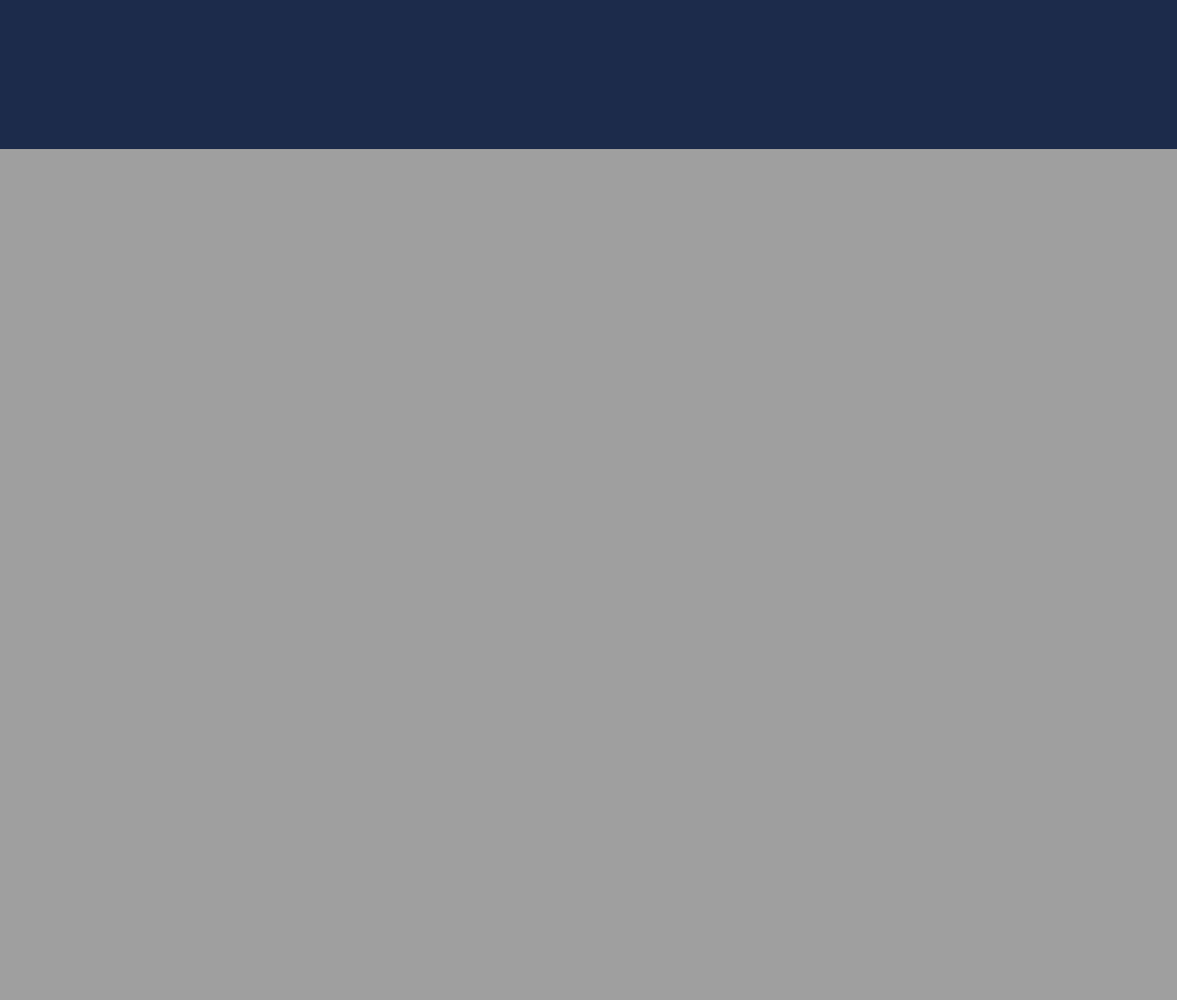
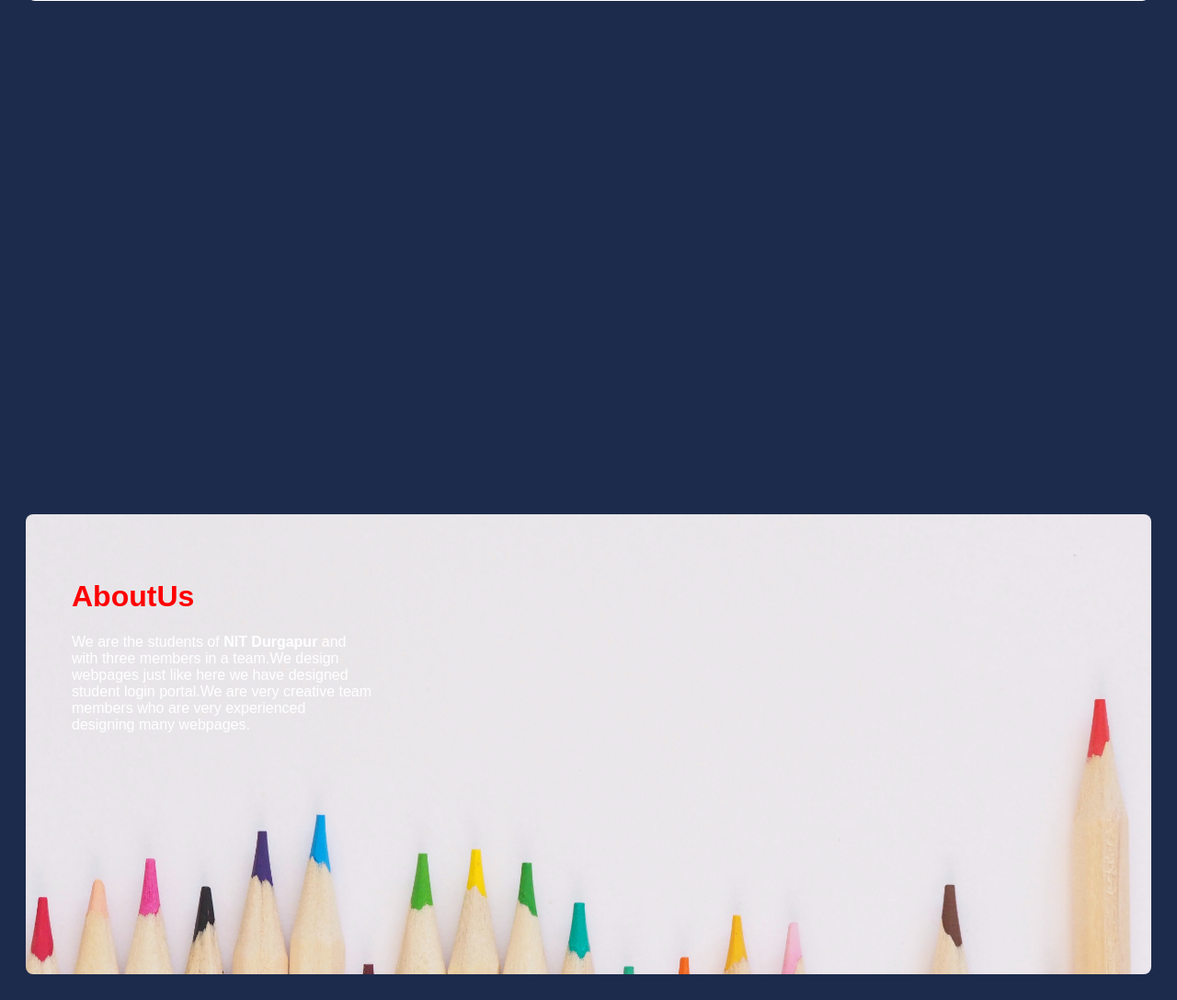
Before and after one commit to Ram1607/student-portal, a PHP site: page / in a window 1280 px wide. Shown: the part 638-1725 px from the top of the page at 92% size. Before the commit the page ends 800 px from the top, so only its background shows below. Run offline with PHP 8.4, Linux system fonts and the light colour scheme.

Commit message:
Home page modified

```diff
--- a/css/style.css
+++ b/css/style.css
@@ -20,13 +20,23 @@
     padding: 20px;
     border-radius: 5px
     }
-
     .webtitle-screen {
       background-color: #FFF;
       padding: 8px;
       border-radius: 5px;
     }
 
+    .nav{
+    overflow: hidden;
+    position: fixed;
+    top: 0;
+    width:100%;
+    margin-top:50px;
+    padding-right: 57px;
+    }
+    #main{
+      position: relative;
+    }
     .nav-menu {
       background-color: #777;
       padding: 2px;
--- a/index.php
+++ b/index.php
@@ -5,15 +5,41 @@
   <meta charset="UTF-8">
   <title>Student Portal</title>
 
+  <style>
 
+          .background{
+                background-image: url(images/bg2.jpg);
+                height: 500px;
+                background-position: center;
+                background-repeat: no-repeat;
+                background-size: cover;
+                position: relative;
+                border-radius:8px;
+          }
+          .onbackground{
+                color:white;
+                width:30%;
+                position:absolute;
+                padding-left:40px;
+                top:50px;
+                left:10px;
+          }
 
-    <link rel="stylesheet" href="css/style.css">
+          .onbackground h1{
+                          color:red;
+          }
+
+  </style>
+
+ <link rel="stylesheet" href="css/style.css">
 
 </head>
 
 <body style="background-color:#1c2b4b">
 
 
+
+<div id=main>
 
 	<div class="nav">
 		<div class="webtitle-screen">
@@ -25,9 +51,11 @@
 		<div class="nav-menu">
 			<ul>
 				<li><a href="#">Home</a></li>
-				<li><a href="#">About Us</a></li>
+				<li><a href="#aboutus">About Us</a></li>
 				<li><a href="#">Notice</a></li>
-				<li><a href="#">Download</a></li>
+				<li class="drop-down">
+                <a href="#">Download</a>
+                </li>
 				<li id="signupBtn" style="float:right"><a>Sign Up</a></li>
 				<li id="myBtn" style="float:right"><a>Login</a></li>
 			</ul>
@@ -151,12 +179,63 @@
                     <img src="images/img4.jpg" />
                     <div class="content">NIT DGP</div>
                 </div>
-                <!-- Navigation arrows -->
                 <a class="left" onclick="nextSlide(-1)">❮</a>
                 <a class="right" onclick="nextSlide(1)">❯</a>
             </div>
     </div>
 
+    <br>
+    <br>
+    <br>
+    <br>
+    <br>
+    <br>
+    <br>
+    <br>
+    <br>
+    <br>
+    <br>
+    <br>
+    <br>
+    <br>
+    <br>
+    <br>
+    <br>
+    <br>
+    <br>
+    <br>
+    <br>
+    <br>
+    <br>
+    <br>
+    <br>
+    <br>
+    <br>
+    <br>
+    <br>
+    <br>
+    <br>
+
+
+
+
+
+                                                        <!--               About us page -->
+
+
+
+    <div id="aboutus">
+        <div class="background">
+            <div class="onbackground">
+                <h1>AboutUs</h1>
+                <p>We are the students of <b>NIT Durgapur</b> and with three members in a team.We design webpages just like here we have designed           student login portal.We are very creative team members who are very experienced designing many webpages.</p>
+            </div>
+        </div>
+    </div>
+
+
+</div>
+
     <script src="js/javascript.js"></script>
 </body>
 </html>
```
Also changed, not shown: other parts of css/style.css (+19 -15 lines), images/bg.jpg (added), images/bg1.jpg (added), images/bg2.jpg (added).
